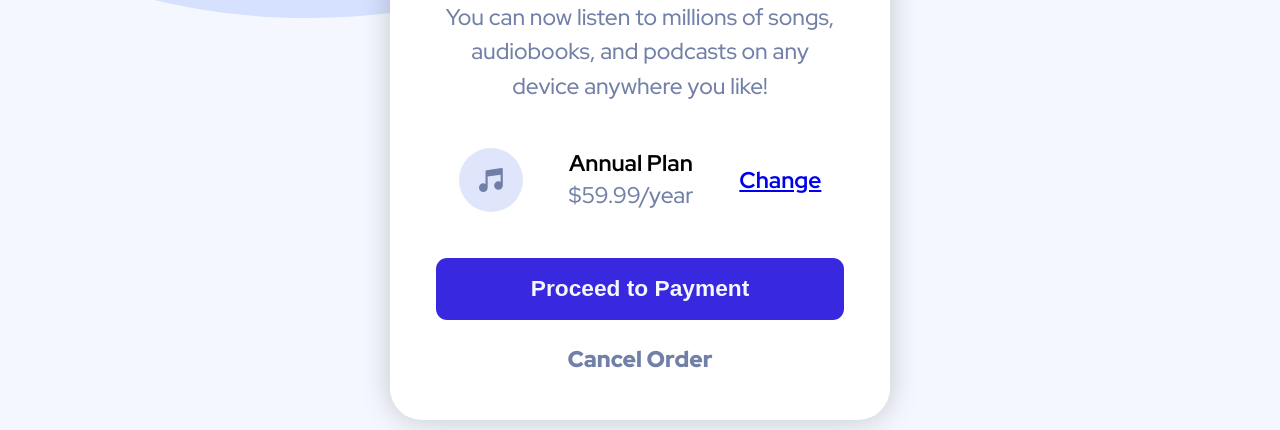
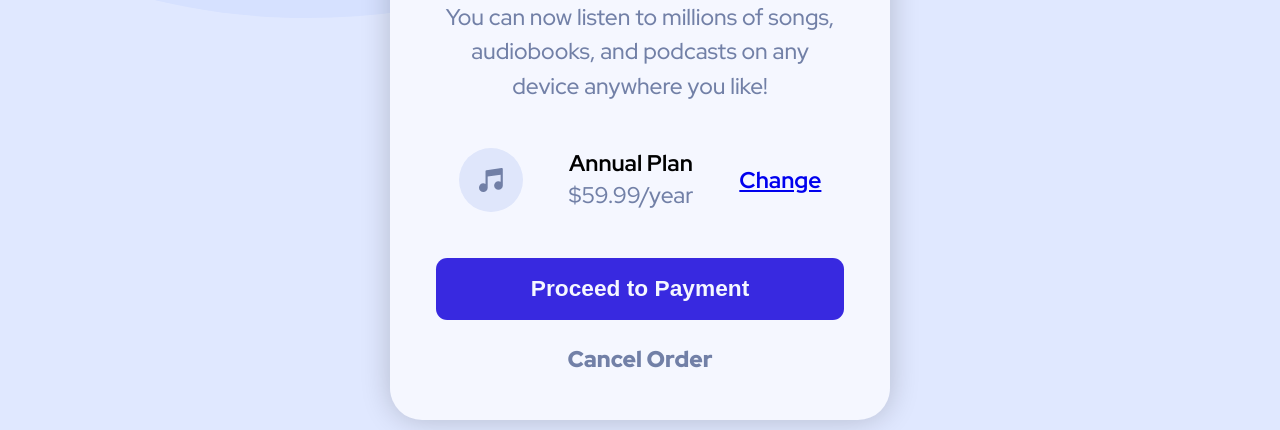
Before and after one commit to sussananukem/Frontend-Mentor, a plain HTML site: page Challenge 05/index.html in a window 1280 px wide. Shown: the part 370-800 px from the top of the page. Drawn offline with Linux system fonts and the light colour scheme.

Commit message:
Challenge 05

```diff
--- a/Challenge 05/scss/main.scss
+++ b/Challenge 05/scss/main.scss
@@ -25,7 +25,7 @@ body {
     background-image: url(/images/pattern-background-mobile.svg);
     background-size: contain;
     background-repeat: no-repeat;
-    background-color: var(--clr-lighter-blue);
+    background-color: var(--clr-light-blue);
 
     @media (min-width: 700px) {
         background-image: url(/images/pattern-background-desktop.svg);
@@ -38,7 +38,7 @@ body {
     width: min(90%, 500px);
     display: flex;
     flex-direction: column;
-    background-color: white;
+    background-color: var(--clr-lighter-blue);
     box-shadow: 0 0 30px rgba(0, 0, 0, .2);
 
     &_hero {
```
Also changed, not shown: Challenge 05/css/main.css, 1 other file.
